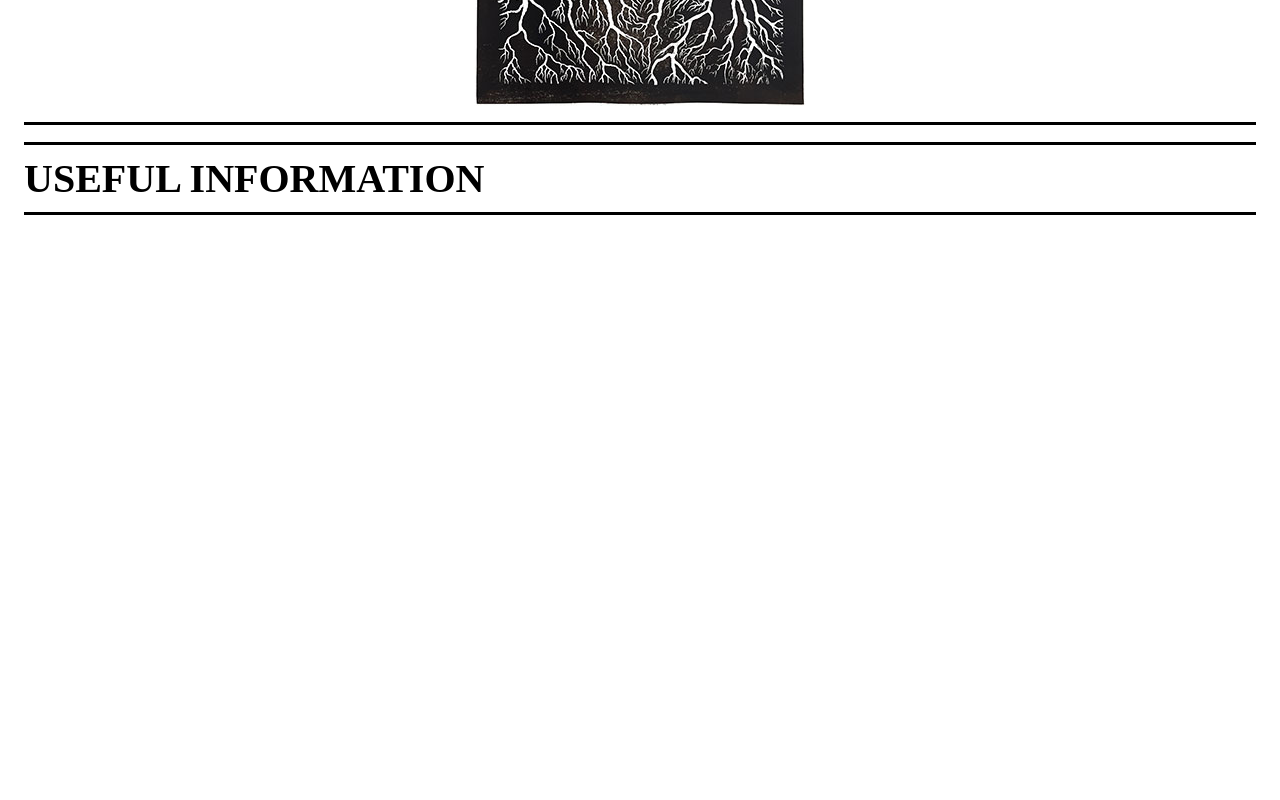
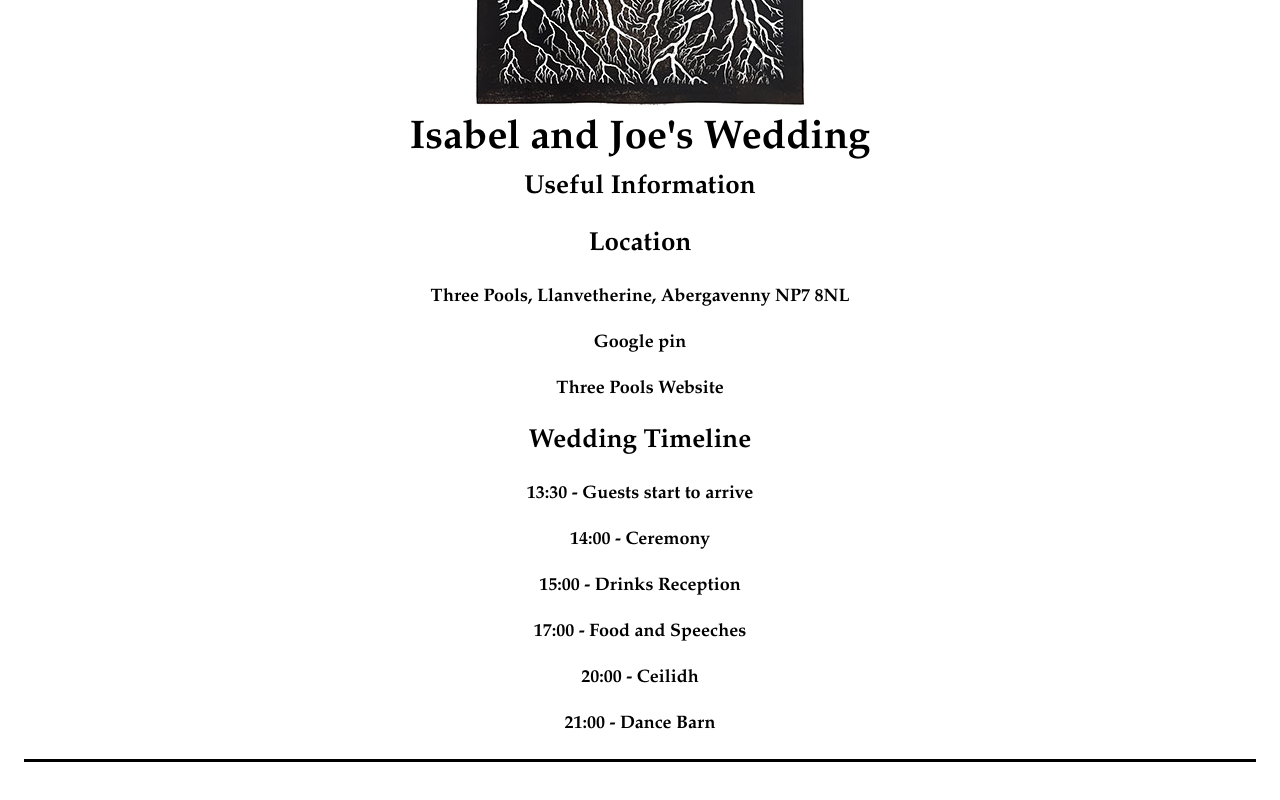
Before and after one commit to JoeGidley/JoeGidley.github.io, a plain HTML site: page Wedding.html in a window 1280 px wide. Shown: the part 358-1158 px from the top of the page. Before the commit the page ends 800 px from the top, so only its background shows below. Drawn offline with Linux system fonts and the light colour scheme.

Commit message:
Update Wedding.html

```diff
--- a/Wedding.html
+++ b/Wedding.html
@@ -6,7 +6,7 @@
 
   <style>
     body {
-      font-family: 'times new roman', monospace;
+      font-family: 'Garamond', monospace;
       font-weight: 500;
       padding: 1em;
       background: rgb(255, 255, 255);
@@ -53,13 +53,13 @@
     #heading {
       padding-bottom: -6em;
       color: rgb(0, 0, 0);
-      text-align: left
+      text-align: center
     }
 
     #heading2 {
       padding-bottom: -6em;
       color: rgb(0, 0, 0);
-      text-align: left
+      text-align: center
     }
 
     #plain {
@@ -67,7 +67,7 @@
       margin-right: 150px;
       margin-left: 0px;
       color: rgb(0, 0, 0);
-      text-align: left
+      text-align: center
     }
 
     a:visited {
@@ -100,17 +100,40 @@
       </div>
 
 
-<hr>
+<div>
 
+  <section id="heading2">
+    <h2>Isabel and Joe's Wedding</h2>
+    <h3>Useful Information</h3>
 
-<hr>
+  </section>
+
+</div>
 
 <div>
 
-  <section id="heading2">
-    <h2><b>USEFUL INFORMATION</b></h2>
+    <section id="heading2">
+      <h3>Location</h3>
+      <h4>Three Pools, Llanvetherine, Abergavenny NP7 8NL</h4>
+      <h4><a href="https://goo.gl/maps/SG5KmdPUhbvHcLXh7">Google pin</a></href></h4>
+    <h4><a href="https://www.threepools.co.uk/">Three Pools Website</a></href></h4>
 
-  </section>
+    </section>
+
+  </div>
+
+<div>
+
+    <section id="heading2">
+        <h3>Wedding Timeline</h3>
+        <h4>13:30 - Guests start to arrive</h4>
+        <h4> 14:00 - Ceremony</h4>
+        <h4>15:00 - Drinks Reception</h4>
+        <h4> 17:00 - Food and Speeches</h4>
+        <h4>20:00 - Ceilidh </h4>
+        <h4>21:00 - Dance Barn</h4>
+        </p>
+    </section>
 
 </div>
 
```
